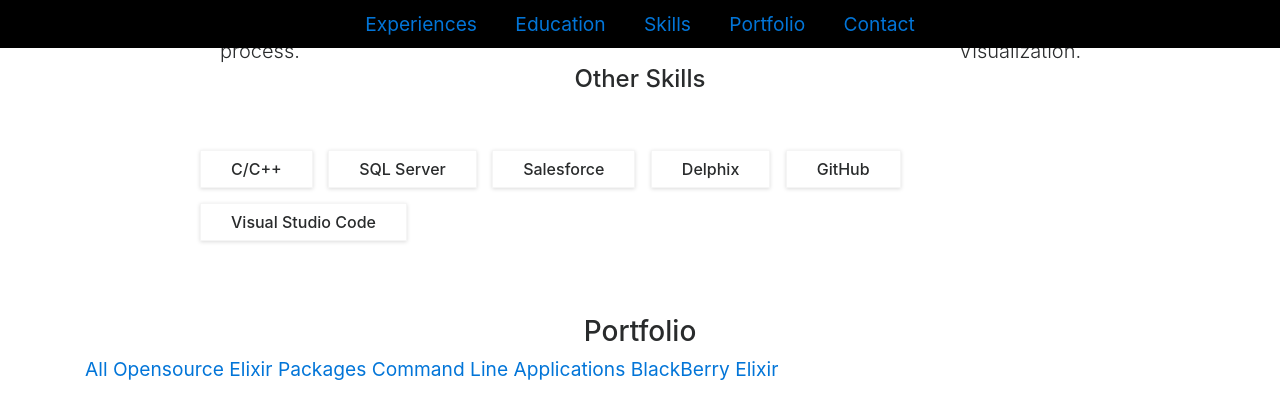
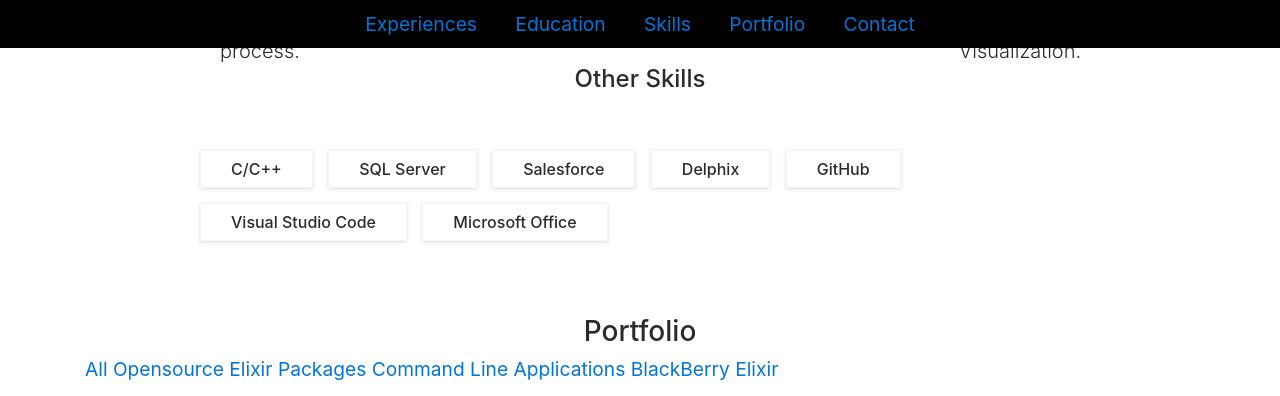
Before and after one commit to HBarthe/hbarthe.github.io, a Jekyll site: the page built from index.html, in a window 1280 px wide and 900 px high, scrolled down 2696 px. Shown: the top 396 px of the window. Built offline with Jekyll 4.4.1, drawn with Linux system fonts in a browser that asks for light colours; a style sheet for code colours, icons or effects is not loaded.

Commit message:
"Education 7"

```diff
--- a/_data/skills.yaml
+++ b/_data/skills.yaml
@@ -28,3 +28,4 @@
   - Delphix
   - GitHub
   - Visual Studio Code
+  - Microsoft Office
--- a/_includes/education.html
+++ b/_includes/education.html
@@ -9,7 +9,9 @@
         <h4 class="year">2023 - Present  </h4>
     </div>
 </div>
+
 </div>
+
 <div class="container text-sm-center">
         <h3 class="theme-color "> Bachelor's degree in </h3>
         <h4 strong class="theme-color"> Business administration </h4>
```
